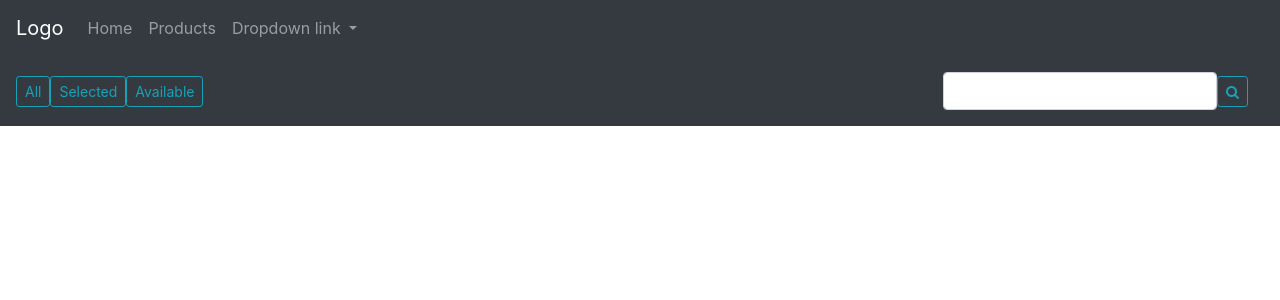
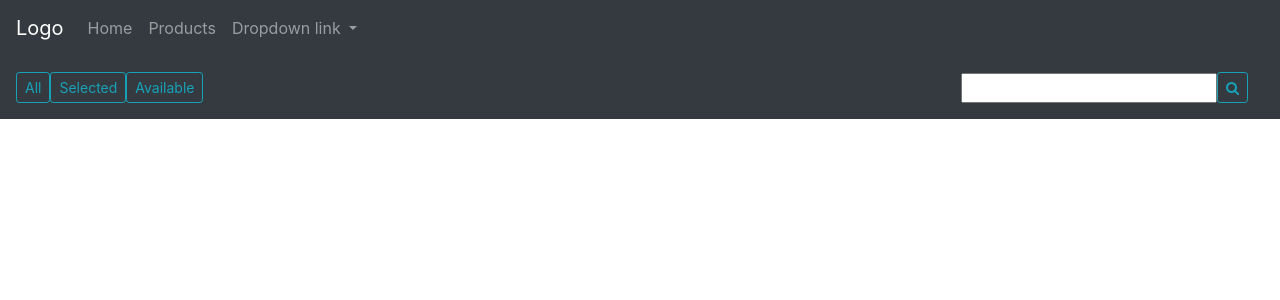
Before and after one commit to OthJ/product-catalogue, an Angular app: page /products in a window 1280 px wide. Shown: the top 300 px of the page. Built offline with nearby package versions, Linux system fonts and the light colour scheme.

Commit message:
alignement

```diff
--- a/src/app/components/products/products.component.html
+++ b/src/app/components/products/products.component.html
@@ -14,7 +14,7 @@
         <li>
             <form #f="ngForm" (ngSubmit)="onSearch(f.value)">
                 <div class="form-inline">
-                    <input ngModel name="keyword" class="form-control" type = "text"/>
+                    <input ngModel name="keyword"  type = "text"/>
                     <button class="btn btn-sm btn-outline-info"><span class="fa fa-search"></span></button>
                 </div>
             </form>
```
